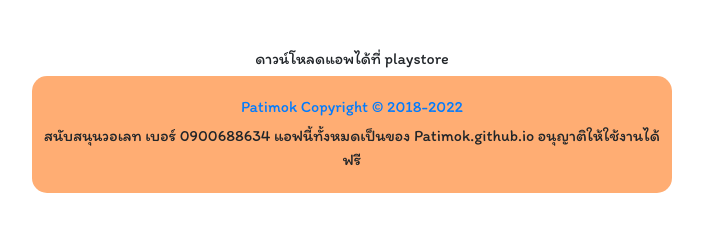
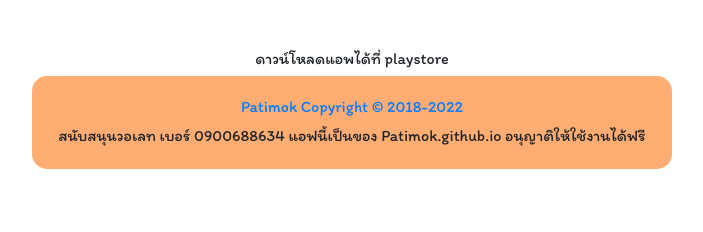
Before and after one commit to patimok/patimok.github.io, a plain HTML site: page index.html in a window 1280 px wide. Shown: the part 170-402 px from the top of the page, without its empty margins (288-991 px from the left). Drawn offline with nearby package versions, Linux system fonts and the light colour scheme.

Commit message:
Update index.html

```diff
--- a/index.html
+++ b/index.html
@@ -44,8 +44,7 @@
 <section class="container col-12 text-center" style="background-color: rgba(255, 109, 5, 0.556); padding: 5px; width: 50%; border-radius: 15px;">
     <h6 class="text-primary mt-3">Patimok Copyright © 2018-2022</h6>
     <p>สนับสนุนวอเลท เบอร์ 0900688634
-        แอฟนี้ทั้งหมดเป็นของ Patimok.github.io
-        อนุญาติให้ใช้งานได้ฟรี</p>
+        แอฟนี้เป็นของ Patimok.github.io อนุญาติให้ใช้งานได้ฟรี</p>
 </section>
 
 
```
